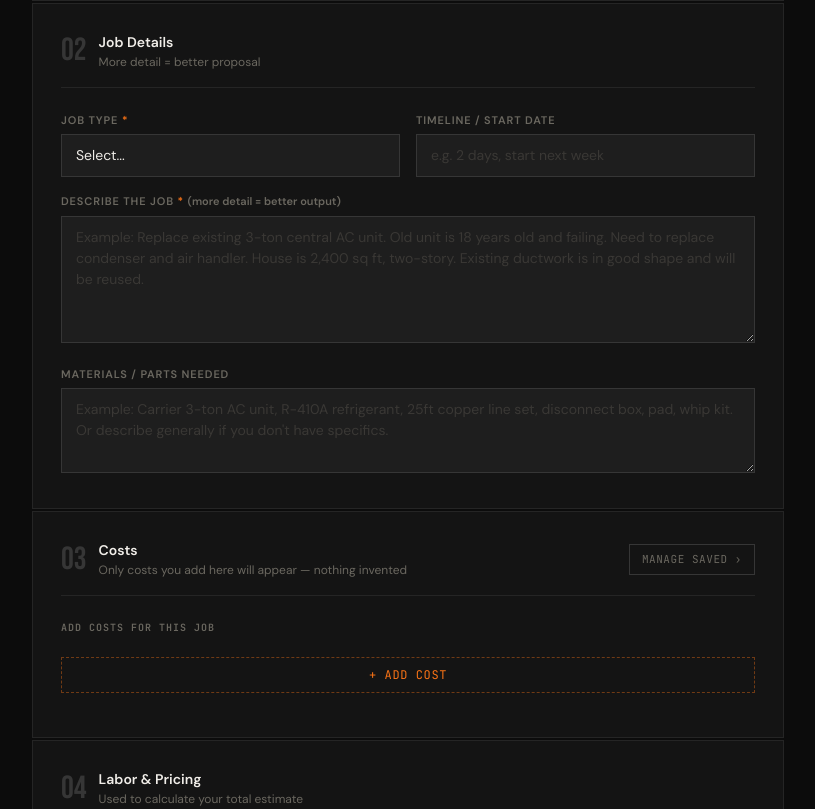
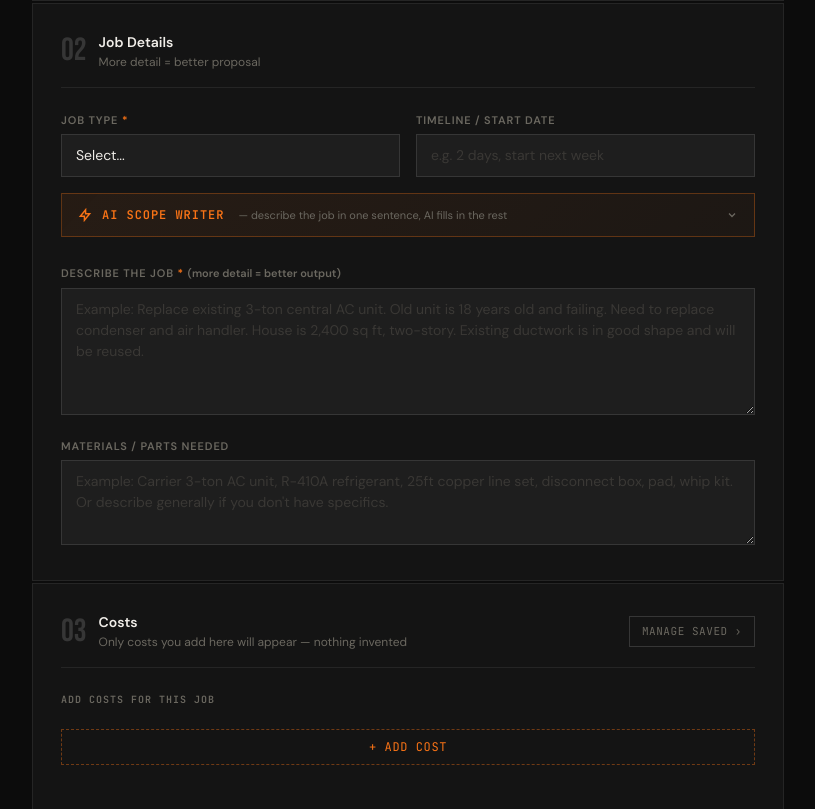
Before and after one commit to ryanzlotnik-bit/proposalai, a Flask app: page /generate in a window 1280 px wide. Shown: the part 772-1581 px from the top of the page, without its empty margins (232-1047 px from the left). Run offline with Flask 3, Linux system fonts and the light colour scheme; the visitor is signed in with stand-in values (Sample User, id 1); data that the repository does not hold is empty; some libraries are stand-ins or nearby versions.

Commit message:
Add AI Scope Writer to proposal form

````diff
--- a/app.py
+++ b/app.py
@@ -1316,6 +1316,71 @@ def delete_cost_template(ct_id):
     return redirect(url_for('generate'))
 
 
+@app.route('/api/scope-writer', methods=['POST'])
+@login_required
+def scope_writer():
+    data = request.get_json()
+    job_type = data.get('job_type', '').strip()
+    quick_desc = data.get('quick_description', '').strip()
+    if not quick_desc:
+        return jsonify({'error': 'No description provided'}), 400
+
+    cost_templates = CostTemplate.query.filter_by(user_id=uid()).order_by(CostTemplate.created_at).all()
+    templates_text = ''
+    if cost_templates:
+        lines = []
+        for ct in cost_templates:
+            if ct.cost_type == 'fixed':
+                lines.append(f'  ID {ct.id}: "{ct.name}" — ${ct.amount:.2f} fixed')
+            else:
+                lines.append(f'  ID {ct.id}: "{ct.name}" — ${ct.amount:.2f} per {ct.unit}')
+        templates_text = 'Contractor\'s saved cost templates:\n' + '\n'.join(lines)
+    else:
+        templates_text = 'Contractor has no saved cost templates.'
+
+    prompt = f"""You are an expert trade contractor proposal writer. A contractor has described a job in a few words. Expand it into professional proposal content.
+
+Job Type: {job_type or 'General Trade Work'}
+Contractor's quick description: "{quick_desc}"
+
+{templates_text}
+
+Return ONLY valid JSON with exactly this structure (no markdown, no extra text):
+{{
+  "job_description": "A 3-5 sentence professional description of the full scope of work, written from the contractor's perspective. Be specific, technical, and professional. Mention what will be removed/replaced/installed and any relevant conditions.",
+  "materials_notes": "A concise comma-separated list of the key materials/parts needed for this job. Keep it brief — 1-2 lines max.",
+  "suggested_template_ids": [list of integer IDs from the saved cost templates above that are clearly relevant to this job — empty array if none match],
+  "labor_hours_estimate": a single number (integer or float) for estimated labor hours for this job type
+}}"""
+
+    api_key = ''.join(os.getenv('ANTHROPIC_API_KEY', '').split())
+    try:
+        resp = http_requests.post(
+            'https://api.anthropic.com/v1/messages',
+            headers={
+                'x-api-key': api_key,
+                'anthropic-version': '2023-06-01',
+                'content-type': 'application/json',
+            },
+            json={
+                'model': 'claude-sonnet-4-6',
+                'max_tokens': 800,
+                'messages': [{'role': 'user', 'content': prompt}],
+            },
+            timeout=30,
+        )
+        resp.raise_for_status()
+        raw = resp.json()['content'][0]['text'].strip()
+        if raw.startswith('```'):
+            raw = raw.split('```')[1]
+            if raw.startswith('json'):
+                raw = raw[4:]
+        result = json.loads(raw)
+        return jsonify(result)
+    except Exception as e:
+        return jsonify({'error': str(e)}), 500
+
+
 @app.route('/generate', methods=['GET', 'POST'])
 @login_required
 def generate():
--- a/templates/generate.html
+++ b/templates/generate.html
@@ -118,13 +118,34 @@
           <div id="service-fields-inner" style="display:grid;grid-template-columns:1fr 1fr;gap:16px;"></div>
         </div>
 
+        <!-- AI Scope Writer -->
+        <div style="grid-column:1/-1;">
+          <div id="scope-writer-bar" style="display:flex;align-items:center;gap:10px;padding:12px 16px;background:linear-gradient(135deg,rgba(249,115,22,0.08),rgba(249,115,22,0.04));border:1px solid rgba(249,115,22,0.3);margin-bottom:12px;cursor:pointer;" onclick="toggleScopeWriter()">
+            <svg width="14" height="14" fill="none" stroke="var(--orange)" stroke-width="2.5" viewBox="0 0 24 24" style="flex-shrink:0;"><path d="M13 10V3L4 14h7v7l9-11h-7z"/></svg>
+            <span style="font-size:12px;color:var(--orange);font-family:'JetBrains Mono',monospace;letter-spacing:0.08em;text-transform:uppercase;font-weight:600;">AI Scope Writer</span>
+            <span style="font-size:11px;color:var(--text-muted);margin-left:4px;">— describe the job in one sentence, AI fills in the rest</span>
+            <svg id="scope-writer-chevron" width="12" height="12" fill="none" stroke="var(--text-muted)" stroke-width="2.5" viewBox="0 0 24 24" style="margin-left:auto;transition:transform 0.2s;"><path d="M6 9l6 6 6-6"/></svg>
+          </div>
+          <div id="scope-writer-panel" style="display:none;padding:16px;background:var(--surface-2);border:1px solid rgba(249,115,22,0.2);border-top:none;margin-bottom:12px;">
+            <label class="ctj-label" style="margin-bottom:8px;">Describe the job in one sentence</label>
+            <div style="display:flex;gap:10px;align-items:flex-start;">
+              <textarea id="scope-quick-input" rows="2" class="ctj-input" style="flex:1;resize:none;margin-bottom:0;" placeholder="e.g. replace 40-gallon water heater, new gas line, expansion tank, 2nd floor utility closet"></textarea>
+              <button type="button" id="scope-writer-btn" onclick="runScopeWriter()" class="btn-orange" style="padding:10px 18px;font-size:12px;border:none;cursor:pointer;white-space:nowrap;flex-shrink:0;margin-top:0;">
+                <svg id="scope-btn-icon" width="13" height="13" fill="none" stroke="currentColor" stroke-width="2.5" viewBox="0 0 24 24"><path d="M13 10V3L4 14h7v7l9-11h-7z"/></svg>
+                <span id="scope-btn-text">Fill Form</span>
+              </button>
+            </div>
+            <div id="scope-writer-error" style="display:none;font-size:12px;color:var(--red);margin-top:8px;font-family:'JetBrains Mono',monospace;"></div>
+          </div>
+        </div>
+
         <div style="grid-column:1/-1;">
           <label class="ctj-label">Describe the Job <span style="color:var(--orange);">*</span> <span style="color:var(--text-muted);text-transform:none;letter-spacing:0;">(more detail = better output)</span></label>
-          <textarea name="job_description" required rows="5" class="ctj-input" style="resize:vertical;" placeholder="Example: Replace existing 3-ton central AC unit. Old unit is 18 years old and failing. Need to replace condenser and air handler. House is 2,400 sq ft, two-story. Existing ductwork is in good shape and will be reused.">{{ form_data.get('job_description','') }}</textarea>
+          <textarea name="job_description" id="f_job_description" required rows="5" class="ctj-input" style="resize:vertical;" placeholder="Example: Replace existing 3-ton central AC unit. Old unit is 18 years old and failing. Need to replace condenser and air handler. House is 2,400 sq ft, two-story. Existing ductwork is in good shape and will be reused.">{{ form_data.get('job_description','') }}</textarea>
         </div>
         <div style="grid-column:1/-1;">
           <label class="ctj-label">Materials / Parts Needed</label>
-          <textarea name="materials_input" rows="3" class="ctj-input" style="resize:vertical;" placeholder="Example: Carrier 3-ton AC unit, R-410A refrigerant, 25ft copper line set, disconnect box, pad, whip kit. Or describe generally if you don't have specifics.">{{ form_data.get('materials_input','') }}</textarea>
+          <textarea name="materials_input" id="f_materials_input" rows="3" class="ctj-input" style="resize:vertical;" placeholder="Example: Carrier 3-ton AC unit, R-410A refrigerant, 25ft copper line set, disconnect box, pad, whip kit. Or describe generally if you don't have specifics.">{{ form_data.get('materials_input','') }}</textarea>
         </div>
       </div>
     </div>
@@ -692,5 +713,86 @@ function fillClientFromPicker(sel) {
     document.getElementById('f_client_address').value = opt.dataset.address || '';
   }
 }
+
+// ─── AI Scope Writer ─────────────────────────────────────────────────────────
+function toggleScopeWriter() {
+  const panel = document.getElementById('scope-writer-panel');
+  const chevron = document.getElementById('scope-writer-chevron');
+  const open = panel.style.display === 'block';
+  panel.style.display = open ? 'none' : 'block';
+  chevron.style.transform = open ? '' : 'rotate(180deg)';
+  if (!open) document.getElementById('scope-quick-input').focus();
+}
+
+async function runScopeWriter() {
+  const quickInput = document.getElementById('scope-quick-input');
+  const jobTypeEl = document.getElementById('job-type-select');
+  const errEl = document.getElementById('scope-writer-error');
+  const btn = document.getElementById('scope-writer-btn');
+  const btnText = document.getElementById('scope-btn-text');
+
+  const quickDesc = quickInput.value.trim();
+  if (!quickDesc) {
+    errEl.textContent = 'Enter a one-sentence description first.';
+    errEl.style.display = 'block';
+    return;
+  }
+  errEl.style.display = 'none';
+
+  btn.disabled = true;
+  btnText.textContent = 'Writing...';
+
+  try {
+    const resp = await fetch('/api/scope-writer', {
+      method: 'POST',
+      headers: { 'Content-Type': 'application/json' },
+      body: JSON.stringify({
+        job_type: jobTypeEl ? jobTypeEl.value : '',
+        quick_description: quickDesc
+      })
+    });
+    const data = await resp.json();
+
+    if (data.error) {
+      errEl.textContent = 'Error: ' + data.error;
+      errEl.style.display = 'block';
+      return;
+    }
+
+    if (data.job_description) {
+      document.getElementById('f_job_description').value = data.job_description;
+    }
+    if (data.materials_notes) {
+      document.getElementById('f_materials_input').value = data.materials_notes;
+    }
+    if (data.labor_hours_estimate) {
+      const laborEl = document.querySelector('input[name="labor_hours"]');
+      if (laborEl && !laborEl.value) laborEl.value = data.labor_hours_estimate;
+    }
+    if (data.suggested_template_ids && data.suggested_template_ids.length > 0) {
+      data.suggested_template_ids.forEach(id => {
+        const cb = document.getElementById('ct_' + id);
+        if (cb) cb.checked = true;
+      });
+    }
+
+    // Collapse and show success
+    document.getElementById('scope-writer-panel').style.display = 'none';
+    document.getElementById('scope-writer-chevron').style.transform = '';
+    const bar = document.getElementById('scope-writer-bar');
+    bar.style.background = 'linear-gradient(135deg,rgba(74,222,128,0.12),rgba(74,222,128,0.06))';
+    bar.style.borderColor = 'rgba(74,222,128,0.4)';
+    const spans = bar.querySelectorAll('span');
+    if (spans[0]) { spans[0].textContent = 'AI Scope Writer — form filled!'; spans[0].style.color = 'var(--green)'; }
+    if (spans[1]) { spans[1].textContent = 'Review the fields below and adjust as needed.'; }
+    bar.querySelector('svg').setAttribute('stroke', 'var(--green)');
+  } catch(e) {
+    errEl.textContent = 'Request failed. Check your connection and try again.';
+    errEl.style.display = 'block';
+  } finally {
+    btn.disabled = false;
+    btnText.textContent = 'Fill Form';
+  }
+}
 </script>
 {% endblock %}
````
